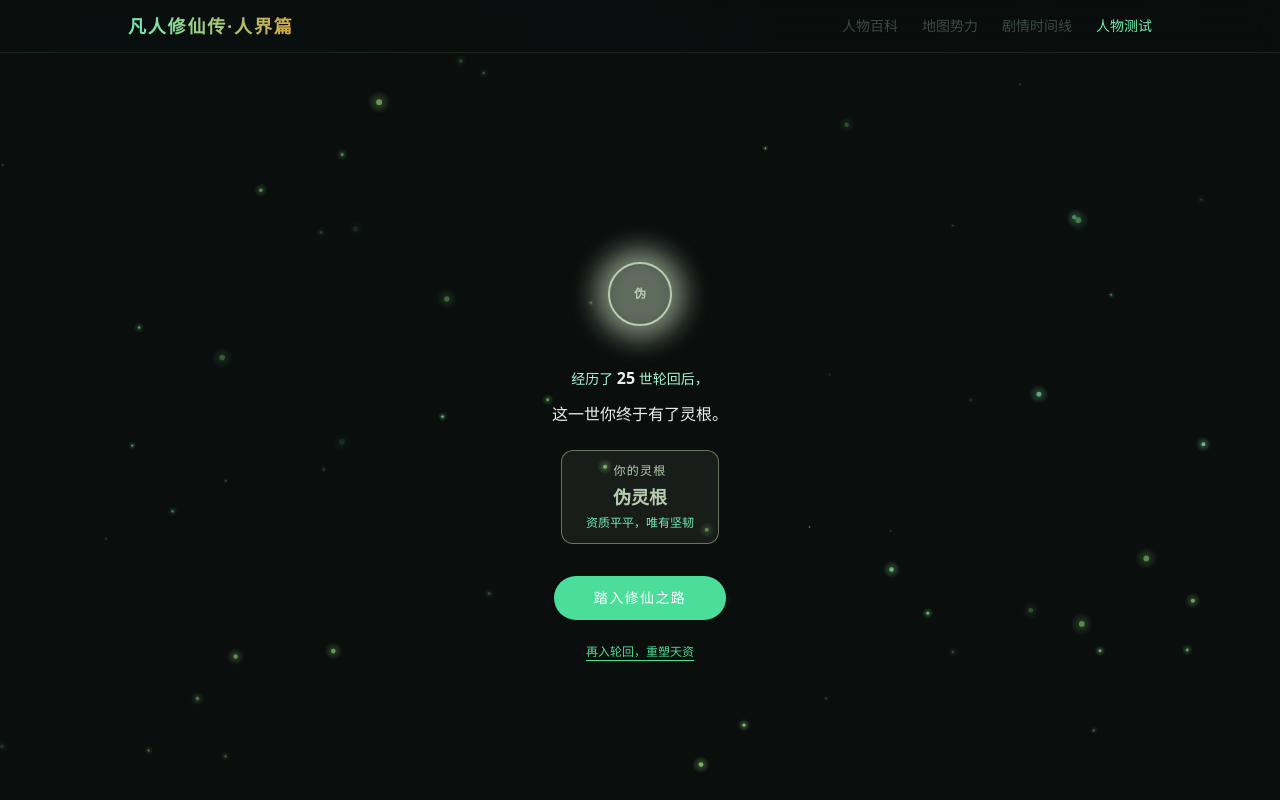
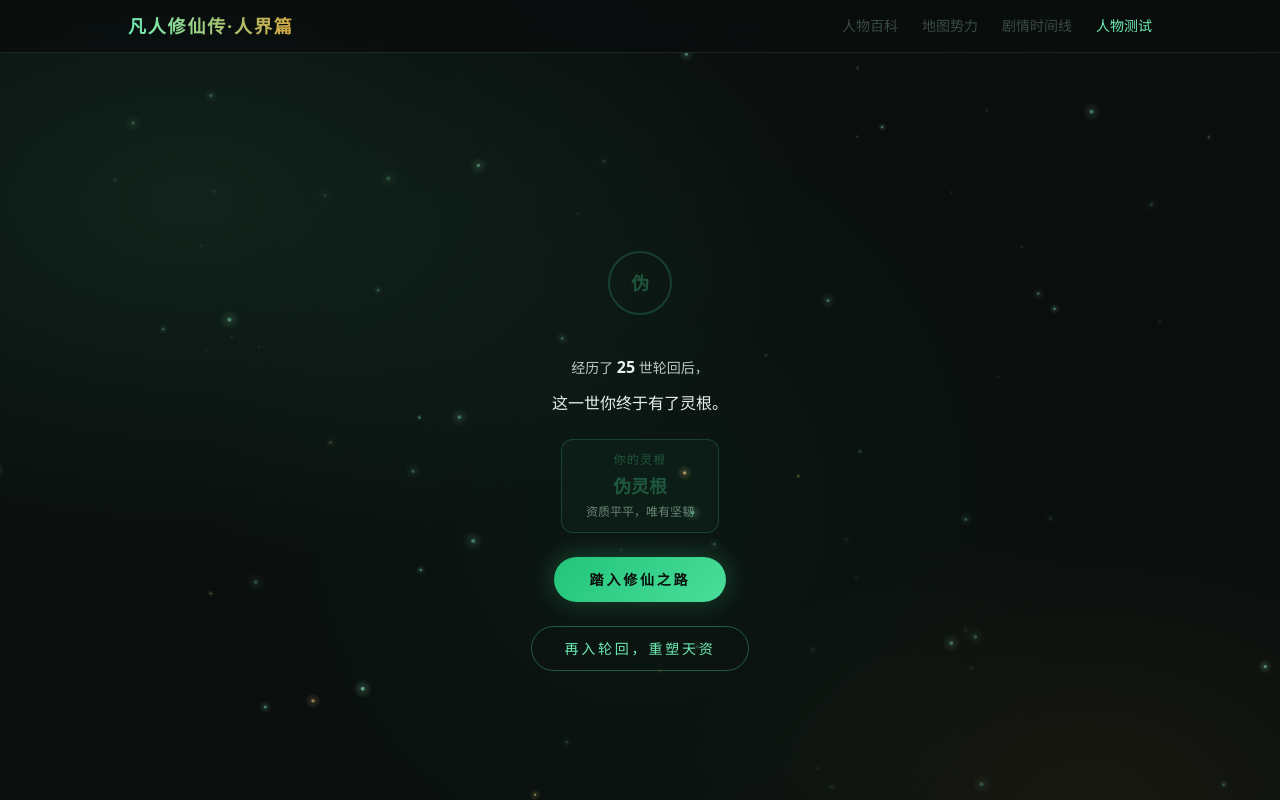
Before and after one commit to fujianwei/fanren-wiki, a Next.js app: page /destiny in a window 1280 px wide. Shown: the top 800 px of the page. Built offline with nearby package versions, Linux system fonts and the light colour scheme.

Commit message:
feat(visual): ReincarnationGate 移除自有粒子，更新光环/灵根样式

```diff
--- a/components/destiny/ReincarnationGate.tsx
+++ b/components/destiny/ReincarnationGate.tsx
@@ -6,79 +6,38 @@ interface Props {
   onComplete: (fortune: number, cycles: number) => void;
 }
 
-function getRootType(fortune: number): { label: string; color: string; desc: string } {
-  if (fortune >= 91) return { label: "天灵根", color: "#f0c040", desc: "万中无一，天道垂青" };
-  if (fortune >= 81) return { label: "双灵根", color: "#7a9e72", desc: "资质上乘，前途无量" };
-  if (fortune >= 51) return { label: "三灵根", color: "#5a7e52", desc: "资质中等，勤能补拙" };
-  return { label: "伪灵根", color: "#b8cdb0", desc: "资质平平，唯有坚韧" };
+function getRootType(fortune: number): { label: string; borderColor: string; textColor: string; glowColor: string; desc: string } {
+  if (fortune >= 91) return {
+    label: "天灵根", desc: "万中无一，天道垂青",
+    borderColor: "#d4a843", textColor: "#e8c86a",
+    glowColor: "rgba(212,168,67,0.45)",
+  };
+  if (fortune >= 81) return {
+    label: "双灵根", desc: "资质上乘，前途无量",
+    borderColor: "#4ade9a", textColor: "#6fedb5",
+    glowColor: "rgba(74,222,154,0.35)",
+  };
+  if (fortune >= 51) return {
+    label: "三灵根", desc: "资质中等，勤能补拙",
+    borderColor: "rgba(74,222,154,0.4)", textColor: "rgba(74,222,154,0.55)",
+    glowColor: "rgba(74,222,154,0.12)",
+  };
+  return {
+    label: "伪灵根", desc: "资质平平，唯有坚韧",
+    borderColor: "rgba(74,222,154,0.2)", textColor: "rgba(74,222,154,0.3)",
+    glowColor: "transparent",
+  };
 }
 
 export default function ReincarnationGate({ onComplete }: Props) {
-  const canvasRef = useRef<HTMLCanvasElement>(null);
   const [phase, setPhase] = useState<"spinning" | "revealed">("spinning");
   const [cycles, setCycles] = useState(0);
   const [fortune, setFortune] = useState(0);
-  const animFrameRef = useRef<number>(0);
   const cyclesRef = useRef(0);
-
-  // 粒子动画
-  useEffect(() => {
-    const canvas = canvasRef.current;
-    if (!canvas) return;
-    const ctx = canvas.getContext("2d");
-    if (!ctx) return;
-
-    const W = canvas.width = canvas.offsetWidth;
-    const H = canvas.height = canvas.offsetHeight;
-
-    const particles = Array.from({ length: 60 }, () => ({
-      x: Math.random() * W,
-      y: Math.random() * H,
-      r: Math.random() * 2.5 + 0.5,
-      speedX: (Math.random() - 0.5) * 0.4,
-      speedY: -(Math.random() * 0.6 + 0.2),
-      opacity: Math.random(),
-      opacitySpeed: Math.random() * 0.015 + 0.005,
-      hue: 100 + Math.random() * 40, // 绿色系
-    }));
-
-    function draw() {
-      if (!ctx) return;
-      ctx.clearRect(0, 0, W, H);
-      for (const p of particles) {
-        ctx.beginPath();
-        ctx.arc(p.x, p.y, p.r, 0, Math.PI * 2);
-        ctx.fillStyle = `hsla(${p.hue}, 50%, 60%, ${p.opacity})`;
-        ctx.fill();
-
-        // 光晕
-        const grad = ctx.createRadialGradient(p.x, p.y, 0, p.x, p.y, p.r * 4);
-        grad.addColorStop(0, `hsla(${p.hue}, 60%, 70%, ${p.opacity * 0.4})`);
-        grad.addColorStop(1, `hsla(${p.hue}, 60%, 70%, 0)`);
-        ctx.beginPath();
-        ctx.arc(p.x, p.y, p.r * 4, 0, Math.PI * 2);
-        ctx.fillStyle = grad;
-        ctx.fill();
-
-        p.x += p.speedX;
-        p.y += p.speedY;
-        p.opacity += p.opacitySpeed * (p.opacity > 0.9 ? -1 : p.opacity < 0.1 ? 1 : Math.random() > 0.5 ? 1 : -1);
-
-        if (p.y < -10) { p.y = H + 10; p.x = Math.random() * W; }
-        if (p.x < -10) p.x = W + 10;
-        if (p.x > W + 10) p.x = -10;
-      }
-      animFrameRef.current = requestAnimationFrame(draw);
-    }
-    draw();
-
-    return () => cancelAnimationFrame(animFrameRef.current);
-  }, []);
 
   // 轮回循环
   useEffect(() => {
     if (phase !== "spinning") return;
-
     const interval = setInterval(() => {
       cyclesRef.current += 1;
       const val = Math.floor(Math.random() * 101);
@@ -90,85 +49,109 @@ export default function ReincarnationGate({ onComplete }: Props) {
         setPhase("revealed");
       }
     }, 100);
-
     return () => clearInterval(interval);
   }, [phase]);
 
   const root = getRootType(fortune);
 
   return (
-    <div className="relative min-h-screen flex items-center justify-center overflow-hidden bg-bamboo-50">
-      {/* 粒子 canvas */}
-      <canvas
-        ref={canvasRef}
-        className="absolute inset-0 w-full h-full pointer-events-none"
-      />
-
-      {/* 内容 */}
-      <div className="relative z-10 text-center px-8 max-w-sm mx-auto">
+    <div
+      className="relative min-h-screen flex items-center justify-center overflow-hidden"
+      style={{ backgroundColor: "transparent" }}
+    >
+      <div className="relative text-center px-8 max-w-sm mx-auto" style={{ zIndex: 1 }}>
         {phase === "spinning" && (
           <div className="flex flex-col items-center gap-8">
             {/* 旋转光环 */}
             <div className="relative w-32 h-32">
-              <div className="absolute inset-0 rounded-full border-2 border-bamboo-300 animate-spin" style={{ animationDuration: "3s" }} />
-              <div className="absolute inset-2 rounded-full border border-bamboo-200 animate-spin" style={{ animationDuration: "2s", animationDirection: "reverse" }} />
-              <div className="absolute inset-4 rounded-full border border-bamboo-400 animate-spin" style={{ animationDuration: "1.5s" }} />
+              <div
+                className="absolute inset-0 rounded-full animate-spin"
+                style={{
+                  border: "2px solid #4ade9a",
+                  boxShadow: "0 0 12px rgba(74,222,154,0.3)",
+                  animationDuration: "3s",
+                }}
+              />
+              <div
+                className="absolute inset-2 rounded-full animate-spin"
+                style={{
+                  border: "1px solid #6fedb5",
+                  boxShadow: "0 0 8px rgba(111,237,181,0.2)",
+                  animationDuration: "2s",
+                  animationDirection: "reverse",
+                }}
+              />
+              <div
+                className="absolute inset-4 rounded-full animate-spin"
+                style={{
+                  border: "1px solid #22c47a",
+                  boxShadow: "0 0 6px rgba(34,196,122,0.25)",
+                  animationDuration: "1.5s",
+                }}
+              />
               <div className="absolute inset-0 flex items-center justify-center">
-                <div className="w-4 h-4 rounded-full bg-bamboo-400 animate-pulse" />
+                <div
+                  className="w-4 h-4 rounded-full animate-pulse"
+                  style={{ backgroundColor: "#4ade9a", boxShadow: "0 0 16px rgba(74,222,154,0.6)" }}
+                />
               </div>
             </div>
-
-            <div>
-              <p className="text-bamboo-500 text-sm tracking-widest animate-pulse">
-                经历轮回转世中...
-              </p>
-            </div>
+            <p
+              className="text-sm tracking-widest animate-pulse"
+              style={{ color: "#6fedb5" }}
+            >
+              经历轮回转世中...
+            </p>
           </div>
         )}
 
         {phase === "revealed" && (
           <div className="flex flex-col items-center gap-6 animate-[fadeIn_0.8s_ease-in]">
-            {/* 灵根光晕 */}
-            <div className="relative w-24 h-24 flex items-center justify-center">
+            {/* 灵根圆圈 */}
+            <div className="relative flex items-center justify-center" style={{ width: 96, height: 96 }}>
               <div
-                className="absolute inset-0 rounded-full opacity-20 animate-pulse"
-                style={{ backgroundColor: root.color, filter: "blur(12px)" }}
+                className="absolute inset-0 rounded-full animate-pulse"
+                style={{ backgroundColor: root.glowColor, filter: "blur(14px)" }}
               />
               <div
-                className="w-16 h-16 rounded-full flex items-center justify-center border-2"
-                style={{ borderColor: root.color, boxShadow: `0 0 20px ${root.color}60` }}
+                className="w-16 h-16 rounded-full flex items-center justify-center"
+                style={{
+                  border: `2px solid ${root.borderColor}`,
+                  boxShadow: `0 0 20px ${root.glowColor}`,
+                }}
               >
-                <span className="text-xs font-bold" style={{ color: root.color }}>
+                <span className="text-lg font-bold font-serif" style={{ color: root.textColor }}>
                   {root.label[0]}
                 </span>
               </div>
             </div>
 
             <div className="space-y-3">
-              <p className="text-bamboo-600 text-sm leading-relaxed">
+              <p className="text-sm leading-relaxed" style={{ color: "#b8ccc2" }}>
                 经历了{" "}
-                <span className="font-bold text-bamboo-700 text-base">{cycles}</span>
+                <span className="font-bold text-base" style={{ color: "#e8f0ec" }}>{cycles}</span>
                 {" "}世轮回后，
               </p>
-              <p className="text-bamboo-700 font-serif text-base">
+              <p className="font-serif text-base" style={{ color: "#e8f0ec" }}>
                 这一世你终于有了灵根。
               </p>
             </div>
 
             <div
-              className="px-6 py-3 rounded-xl border text-center"
-              style={{ borderColor: root.color + "80", backgroundColor: root.color + "15" }}
+              className="px-6 py-3 rounded-xl text-center"
+              style={{
+                border: `1px solid ${root.borderColor}`,
+                backgroundColor: root.glowColor === "transparent" ? "rgba(74,222,154,0.03)" : root.glowColor,
+              }}
             >
-              <p className="text-xs tracking-widest mb-1" style={{ color: root.color }}>你的灵根</p>
-              <p className="font-serif font-bold text-lg" style={{ color: root.color }}>
-                {root.label}
-              </p>
-              <p className="text-xs mt-1 text-bamboo-500">{root.desc}</p>
+              <p className="text-xs tracking-widest mb-1" style={{ color: root.textColor }}>你的灵根</p>
+              <p className="font-serif font-bold text-lg" style={{ color: root.textColor }}>{root.label}</p>
+              <p className="text-xs mt-1" style={{ color: "#6a8878" }}>{root.desc}</p>
             </div>
 
             <button
               onClick={() => onComplete(fortune, cycles)}
-              className="mt-2 bg-bamboo-400 text-white px-10 py-3 rounded-full text-sm font-medium hover:bg-bamboo-500 transition-colors tracking-widest"
+              className="btn-primary"
             >
               踏入修仙之路
             </button>
@@ -180,7 +163,7 @@ export default function ReincarnationGate({ onComplete }: Props) {
                 setFortune(0);
                 setPhase("spinning");
               }}
-              className="text-bamboo-400 text-xs hover:text-bamboo-600 transition-colors underline underline-offset-4"
+              className="btn-secondary"
             >
               再入轮回，重塑天资
             </button>
```
